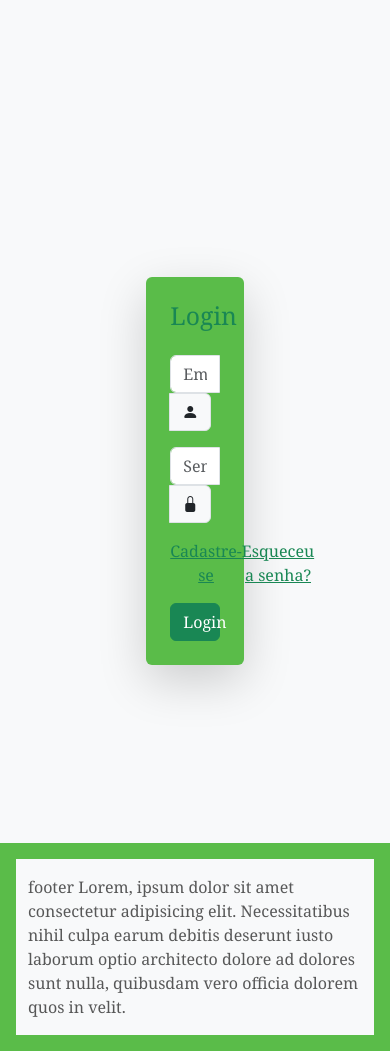
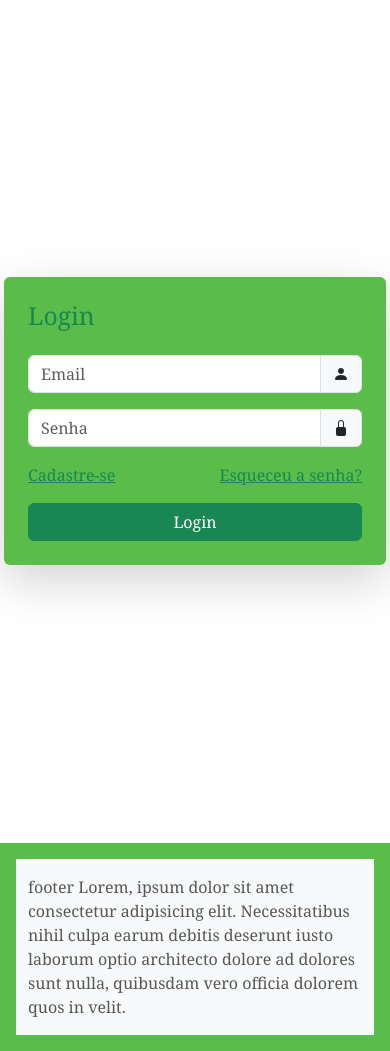
Before and after one commit to DSM2SEM2024/100esperanca, a PHP site: page /tela_login.html in a window 390 px wide. Shown: the part 177-1228 px from the top of the page. Run offline with PHP 8.4, Linux system fonts and the light colour scheme; some libraries are stand-ins or nearby versions.

Commit message:
coreçao da responsividade da pagina tela_login

```diff
--- a/FrontEnd/assets/css/tela_login.css
+++ b/FrontEnd/assets/css/tela_login.css
@@ -1,7 +1,4 @@
-body{
-    /* margin-top: 10px; */
-    background-color: #A5D6A7 !important;
-}
+
 .text-hover-success {
     transition: color 0.3s ease !important; /* Suaviza a transição de cor */
 }
--- a/FrontEnd/assets/js/paginas/tela_login.js
+++ b/FrontEnd/assets/js/paginas/tela_login.js
@@ -1,6 +1,7 @@
 let tela_login_html = `
-  <main class="d-flex justify-content-center align-items-center vh-100 bg-light" style="padding-top: 100px;">
-        <section class="login-container container-sm bg-white p-4 rounded shadow-lg text-center w-25 ">
+  <main class="d-flex p-1  vh-100 align-center justify-content-center align-items-center">
+
+        <section class="container-sm login-container p-4 rounded shadow-lg ">
             <h2 class="text-success mb-4">Login</h2>
 
             <div class="input-group mb-3">
--- a/FrontEnd/index.html
+++ b/FrontEnd/index.html
@@ -9,7 +9,7 @@
     <title>Document</title>
 </head>
 <body>
-
+<!-- o index deve ser caregado dinamicamente chamando as "paginas" q sao aquivos js com o template do html -->
 <a href="gerenciar_usuarios.html">Gerenciar Usuários</a>
 <a href="criar_usuario.html">Criar Usuário</a>
 <a href="tela_login.html">Tela de Login </a>
```
